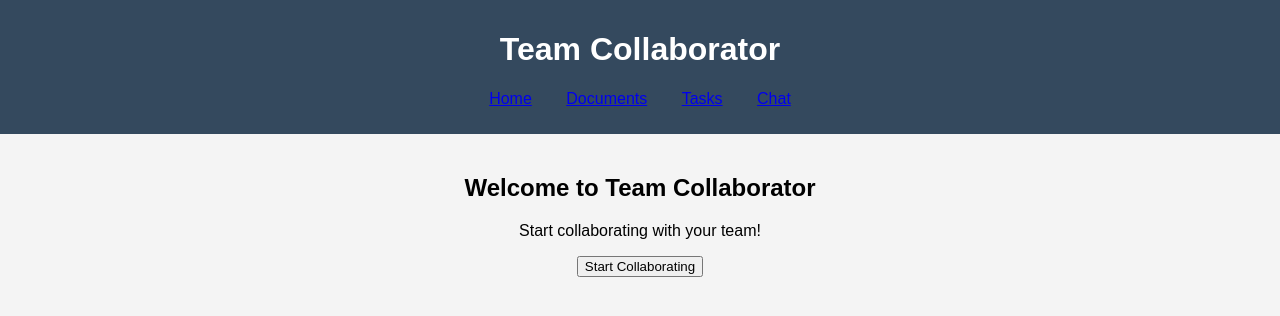
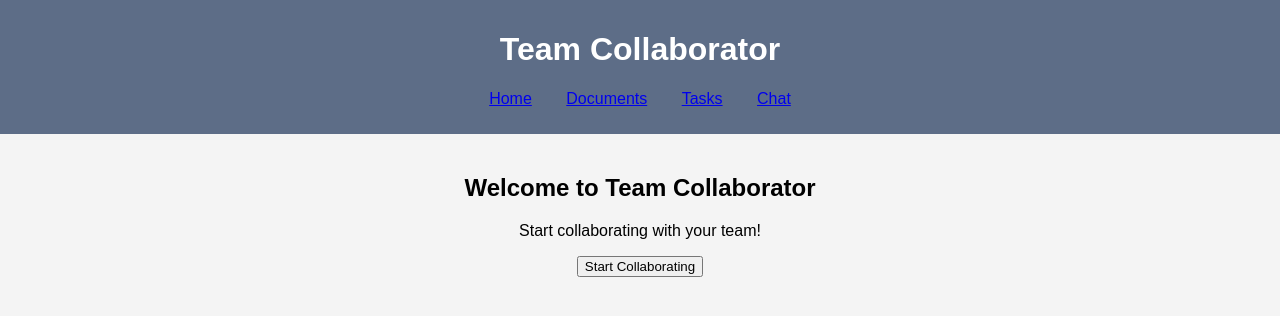
Before and after one commit to tashaxanavsem82/team-collaborator, a plain HTML site: page index.html in a window 1280 px wide. Drawn offline with Linux system fonts and the light colour scheme.

Commit message:
Update header background color to a lighter shade for better visibility.

```diff
--- a/styles.css
+++ b/styles.css
@@ -6,7 +6,7 @@ body {
 }
 
 header {
-    background: #34495e;
+    background: #5D6D87;
     color: white;
     padding: 10px 0;
     text-align: center;
```
